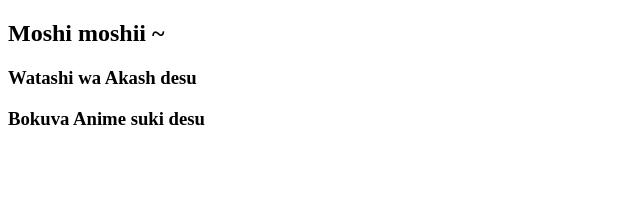
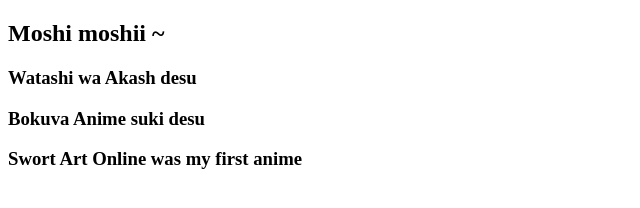
Before and after one commit to am-akash1309/eps_training_git, a plain HTML site: page index.html in a window 1280 px wide. Shown: the whole page, without its empty margins (0-640 px from the left). Drawn offline with Linux system fonts and the light colour scheme.

Commit message:
feat:adding to new branch

```diff
--- a/index.html
+++ b/index.html
@@ -7,5 +7,6 @@
         <h2>Moshi moshii ~</h2>
         <h3>Watashi wa Akash desu</h3>
         <h3>Bokuva Anime suki desu</h3>
+        <h3>Swort Art Online was my first anime</h3>
     </body>
 </html>
```
